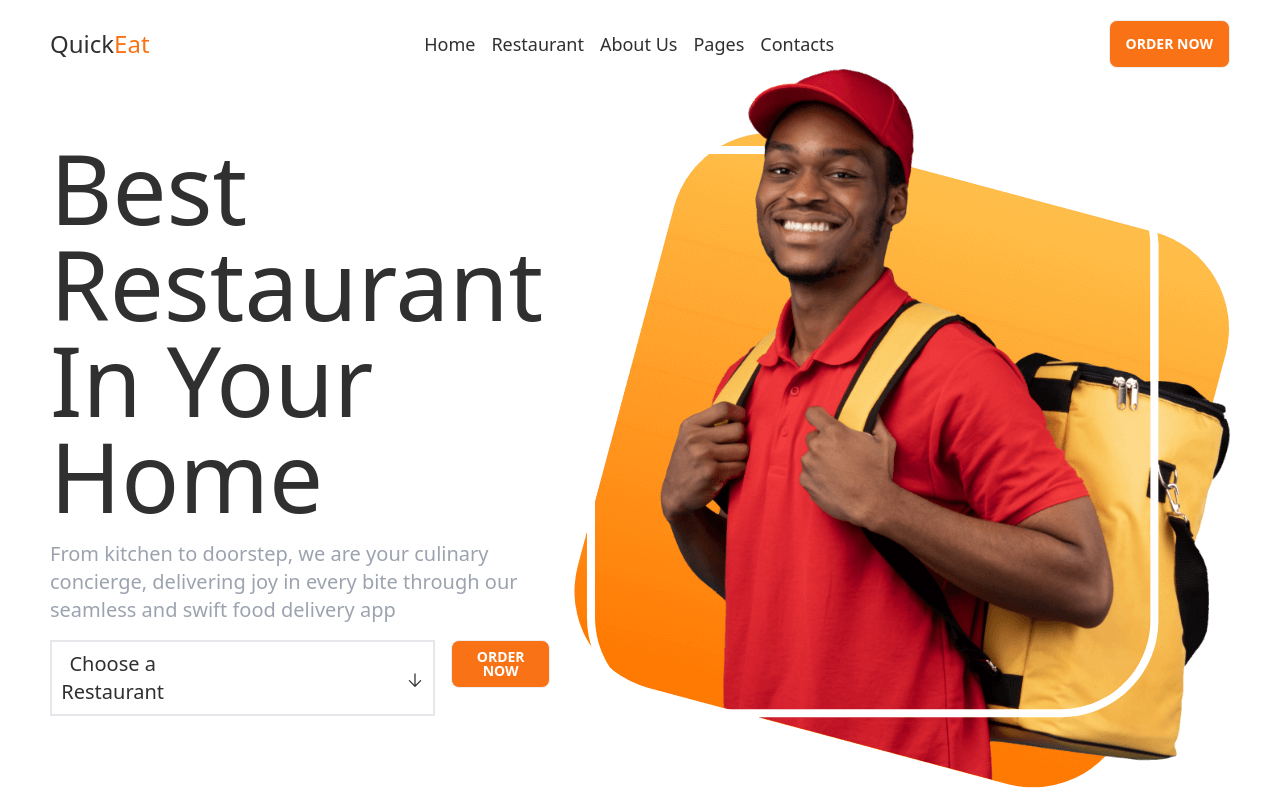
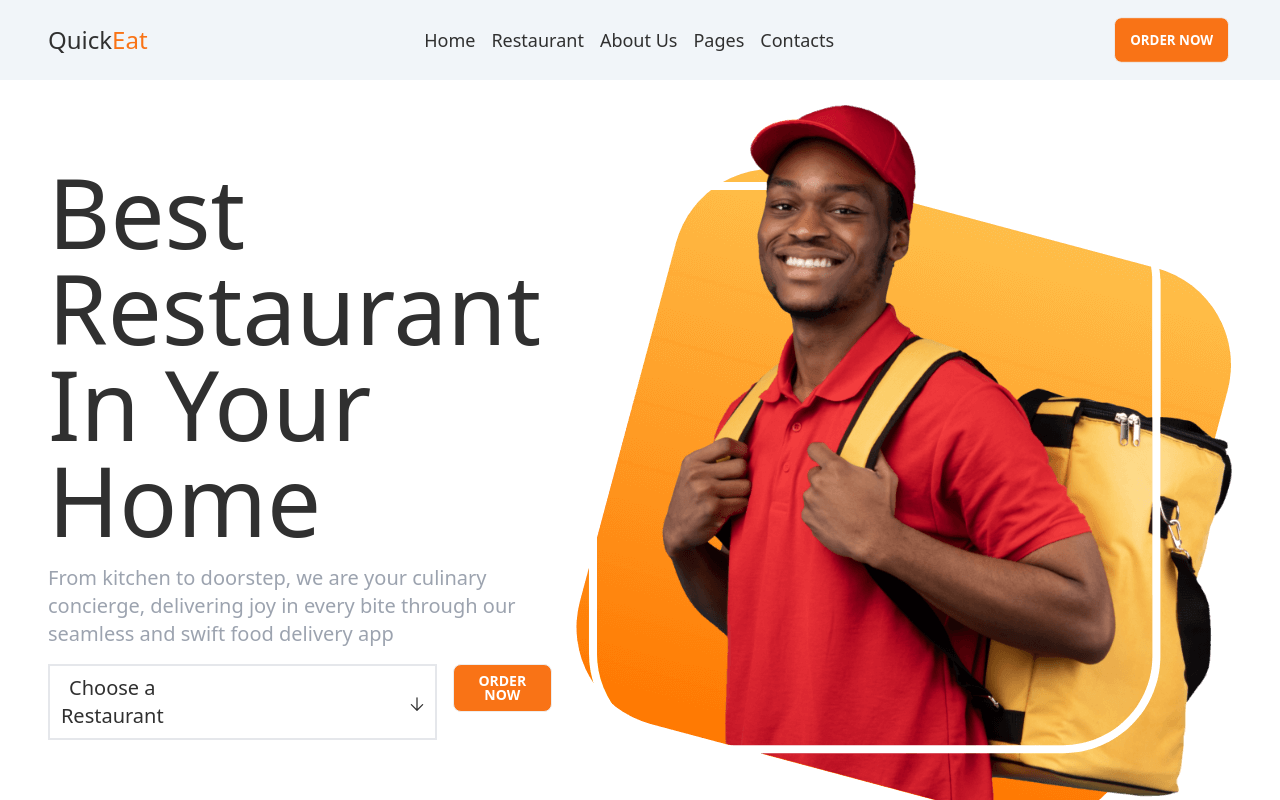
Before and after one commit to NullPointError07/Food-Delivery-App-Client-Side, a React (Vite) app: page / in a window 1280 px wide. Shown: the top 800 px of the page. Built offline with nearby package versions, Linux system fonts and the light colour scheme; no server answers.

Commit message:
added responsive navbar

```diff
--- a/src/App.css
+++ b/src/App.css
@@ -1,4 +1,4 @@
 #root {
-  margin: 20px 50px;
+
   text-align: center;
 }
--- a/src/Components/Footer.jsx
+++ b/src/Components/Footer.jsx
@@ -5,7 +5,7 @@ import ArrowRight from "../assets/Images/ArrowRight";
 const Footer = () => {
   return (
     <footer className="bg-gray-600 text-white text-left py-10 mt-10">
-      <div className="container mx-auto grid grid-cols-3 gap-4 pl-10">
+      <div className="container mx-auto grid grid-cols-1 md:grid-cols-3 gap-4 gap-y-10 pl-10">
         <div className="left-content">
           <h1 className="text-2xl mb-4">QUICKEAT</h1>
           <h1 className="font-bold text-5xl mb-5">
@@ -17,7 +17,7 @@ const Footer = () => {
             pretium quam.
           </p>
         </div>
-        <div className="flex flex-col pl-28 space-y-6 text-xl">
+        <div className="flex flex-col pl-28 space-y-6 text-xl text-left">
           <div>
             <h1 className="text-2xl">MENU</h1>
           </div>
--- a/src/Components/Header.jsx
+++ b/src/Components/Header.jsx
@@ -1,34 +1,45 @@
-import { Link, NavLink } from "react-router-dom";
+import { useState } from "react";
+import { AiOutlineClose } from "react-icons/ai";
+import { LuAlignCenter } from "react-icons/lu";
+
+import { Link } from "react-router-dom";
+import NavLinks from "./NavLinks";
 
 const Header = () => {
+  const [isOpen, setIsOpen] = useState(false);
+
+  const toggleNavbar = () => {
+    setIsOpen(!isOpen);
+  };
+
   return (
-    <div className="flex justify-between items-center">
+    <div className="sticky top-0  bg-slate-100 py-4 px-12">
+      <div className="flex justify-between items-center flex-wrap">
         <Link>
           <h1 className="text-bold text-2xl">
             Quick<span className="text-orange-500">Eat</span>
           </h1>
         </Link>
-      <div className="flex space-x-4 text-lg">
-        <NavLink>
-          <p>Home</p>
-        </NavLink>
-        <NavLink>
-          <p>Restaurant</p>
-        </NavLink>
-        <NavLink>
-          <p>About Us</p>
-        </NavLink>
-        <NavLink>
-          <p>Pages</p>
-        </NavLink>
-        <NavLink>
-          <p>Contacts</p>
-        </NavLink>
+
+        <div className="hidden md:flex md:flex-row space-x-4 text-lg">
+          <NavLinks />
         </div>
+
         <div>
           <Link to="/login">
-          <button className="btn bg-orange-500 text-white">Order Now</button>
+            <button className="btn bg-orange-500 hover:bg-orange-300 text-white hidden md:block">
+              Order Now
+            </button>
           </Link>
+        </div>
+        <button onClick={toggleNavbar} className="md:hidden text-3xl ">
+          {isOpen ? <AiOutlineClose /> : <LuAlignCenter />}
+        </button>
+        {isOpen && (
+          <div className="flex flex-col space-y-4 mt-4 md:hidden text-lg items-center basis-full">
+            <NavLinks />
+          </div>
+        )}
       </div>
     </div>
   );
--- a/src/Components/Home/Banner.jsx
+++ b/src/Components/Home/Banner.jsx
@@ -21,7 +21,7 @@ const Banner = () => {
 
   return (
     <div>
-      <div className="flex justify-between items-center">
+      <div className="flex flex-col md:flex-row space-y-6 justify-between items-center">
         <div className="w=1/2 text-left">
           <h1 className="text-8xl">Best Restaurant In Your Home</h1>
           <p className="my-4 text-xl text-gray-400">
--- a/src/Components/Home/Home.jsx
+++ b/src/Components/Home/Home.jsx
@@ -5,12 +5,12 @@ import SecondSection from "./SecondSection";
 
 const Home = () => {
   return (
-    <>
+    <div className="mx-12">
       <Banner />
       <SecondSection />
       <Restaurants />
       <Reviews />
-    </>
+    </div>
   );
 };
 
--- a/src/Components/Home/RestaurantDetails.jsx
+++ b/src/Components/Home/RestaurantDetails.jsx
@@ -5,7 +5,7 @@ const RestaurantDetails = () => {
   const restaurant = useLoaderData();
 
   return (
-    <div>
+    <div className="mx-12">
       <section className="flex justify-between space-x-8 mt-10">
         <div className="text-left  w-2/5">
           <div className="flex space-x-4">
--- a/src/Components/Home/Restaurants.jsx
+++ b/src/Components/Home/Restaurants.jsx
@@ -46,7 +46,7 @@ const Restaurants = () => {
         {displayRestaurants.map((restaurant) => (
           <div
             key={restaurant.id}
-            className="border-2 flex lg:flex-row md:flex-col sm:flex-col space-x-2 bg-gray-50 text-left p-6"
+            className="border-2 flex flex-col space-y-3 md:flex-row space-x-2 bg-gray-50 text-left p-6"
           >
             <div className="lg:w-1/2">
               <img
@@ -55,7 +55,7 @@ const Restaurants = () => {
                 alt=""
               />
             </div>
-            <div>
+            <div className="flex flex-col space-y-2">
               {/* to navigate it to a new route i used Link*/}
               <Link to={`restaurant/${restaurant.id.toString()}`}>
                 <h1 className="text-2xl font-bold">
--- /dev/null
+++ b/src/Components/NavLinks.jsx
@@ -0,0 +1,25 @@
+import { NavLink } from "react-router-dom";
+
+const NavLinks = () => {
+  return (
+    <>
+      <NavLink>
+        <p>Home</p>
+      </NavLink>
+      <NavLink>
+        <p>Restaurant</p>
+      </NavLink>
+      <NavLink>
+        <p>About Us</p>
+      </NavLink>
+      <NavLink>
+        <p>Pages</p>
+      </NavLink>
+      <NavLink>
+        <p>Contacts</p>
+      </NavLink>
+    </>
+  );
+};
+
+export default NavLinks;
```
Lines whose indentation alone changed are shown as unchanged.
